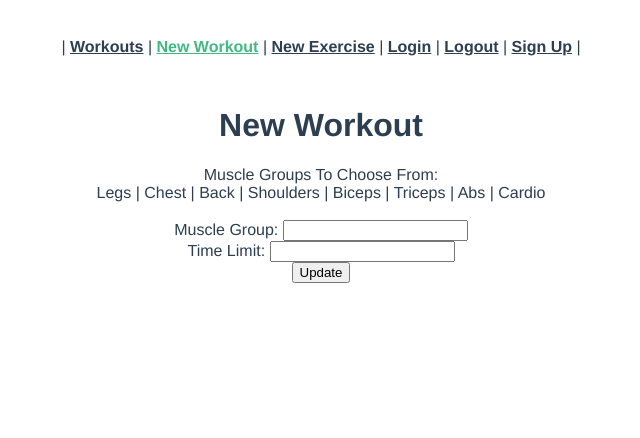
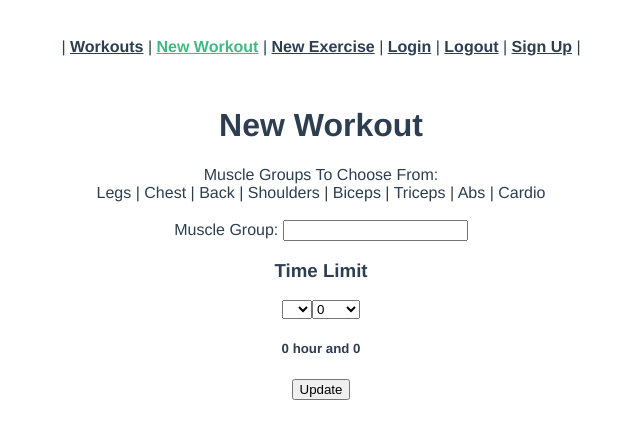
Before and after one commit to lgonz053/rep_set_repeat_vue, a Vue app: page /workouts/new in a window 1280 px wide. Shown: the top 438 px of the page, without its empty margins (319-959 px from the left). Built offline with nearby package versions, Linux system fonts and the light colour scheme.

Commit message:
repolishing hours and minutes

```diff
--- a/src/views/ExercisesNew.vue
+++ b/src/views/ExercisesNew.vue
@@ -40,7 +40,7 @@
           Video Url: <input v-model="exercise.video_url">
         </div>
 
-      <input type="submit" value="Edit Exercise">
+        <input type="submit" value="Edit Exercise">
       </form>
     </div>
   </div>
--- a/src/views/WorkoutsNew.vue
+++ b/src/views/WorkoutsNew.vue
@@ -13,8 +13,20 @@
         Muscle Group: <input v-model="newMuscleGroup">
       </div>
 
+      <h3>Time Limit</h3>
+
+      <select v-model="selectedHour">
+        <option v-for="hour in hours" v-bind:value="hour">{{ hour }}</option>
+      </select>
+
+      <select v-model="selectedMinute" v-on:change="hoursMinutes()">
+        <option v-for="minute in minutes" v-bind:value="minute">{{ minute }}</option>
+      </select>
+
       <div>
-        Time Limit: <input v-model="newTimeLimit">
+        <h5 v-if="newHour < 2 && newMinute === .00">{{ `${newHour} hour and ${newMinute}`}}</h5>
+        <h5 v-else-if="newMinute === .00">{{ `${newHour} hours and ${newMinute} minutes`}} </h5>
+        <h5 v-else-if="newHour > 2 && newMinute > .00">{{ `${newHour} hours and ${newMinute} minutes`}} </h5>
       </div>
 
       <input type="submit" value="Update">
@@ -33,7 +45,13 @@ export default {
   data: function() {
     return {
               newMuscleGroup: '',
-              newTimeLimit: '',
+              newHour: 0,
+              newMinute: 0,
+              newTimeLimit: 0,
+              hours: [1, 2, 3, 4, 5, 6, 7, 8, 9],
+              minutes: [.00, .15, .30, .45],
+              selectedHour: 0,
+              selectedMinute: 0,
               errors: []
     };
   },
@@ -52,6 +70,11 @@ export default {
         }).catch(error => {
           this.errors = error.response.data.errors;
         });
+    },
+    hoursMinutes: function() {
+      this.newHour += this.selectedHour
+      this.newMinute += this.selectedMinute
+      this.newTimeLimit = this.selectedHour + this.selectedMinute
     }
   }
 };
```
